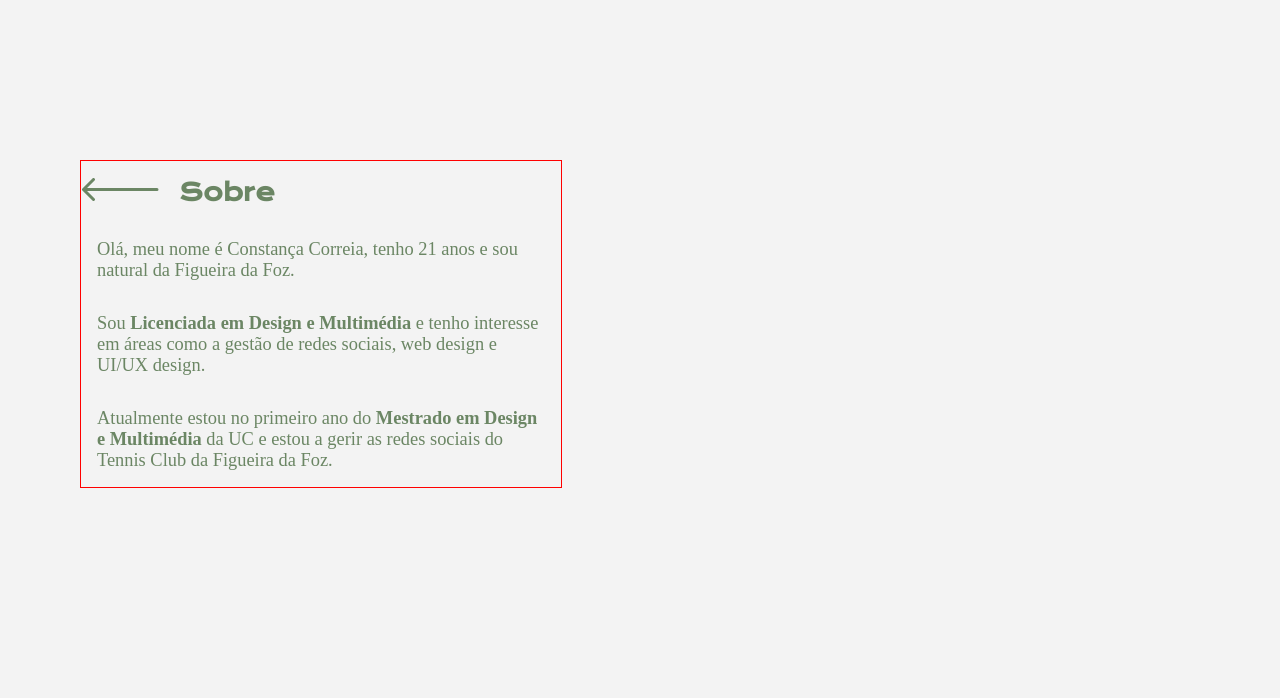
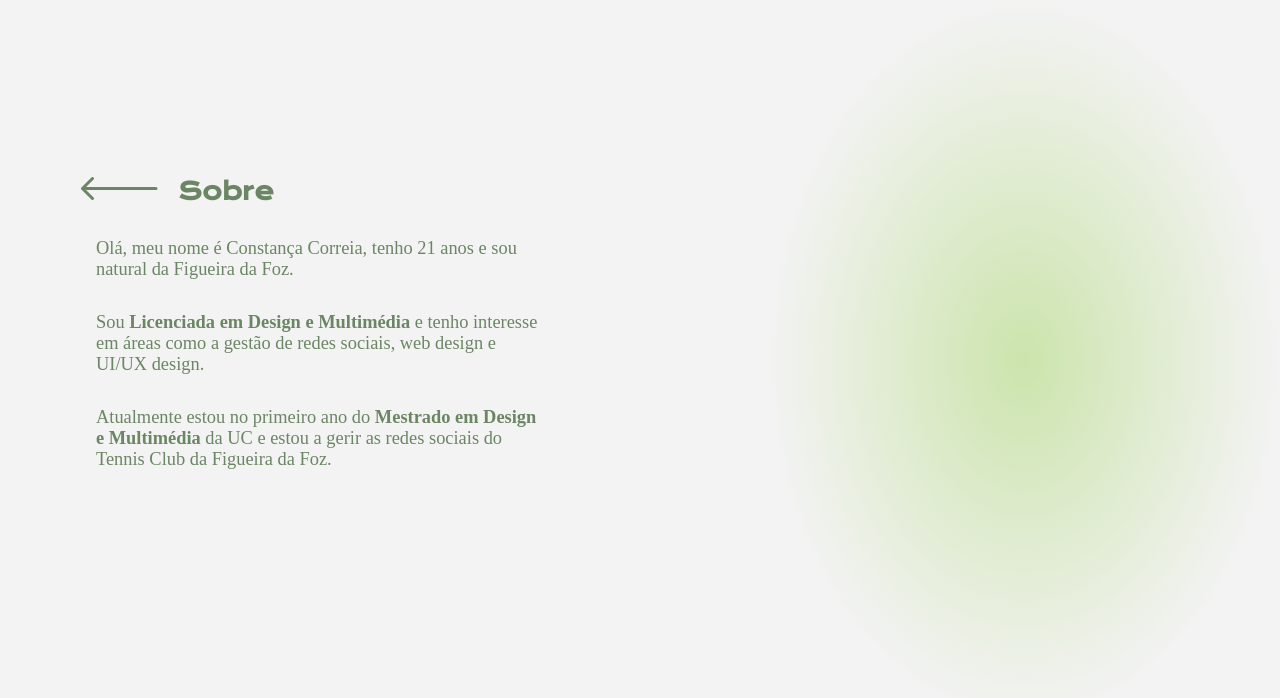
Before and after one commit to constancacc/site_pessoal, a plain HTML site: page [DEV] Código/html/sobre.html in a window 1280 px wide. Drawn offline with nearby package versions, Linux system fonts and the light colour scheme.

Commit message:
[DEV] Gradiente no background

```diff
--- a/[DEV] Código/css/css.css
+++ b/[DEV] Código/css/css.css
@@ -8,8 +8,35 @@ CSS geral para todo o website localiza-se nesta página*/
 
 body{
     position: relative;
-    background-color: #f3f3f3;
+    height: 100vh;
+
+    background-image: radial-gradient(closest-side at 80% 45%, #CCE4AC,#f3f3f3);
+
+
+
+
+   /* background-image: radial-gradient(at 27% 81%, hsla(265, 70%, 34%, 1) 0px, transparent 50%),
+                    radial-gradient(at 3% 10%, hsla(266, 98%, 38%, 1) 0px, transparent 50%),
+                    radial-gradient(at 7% 77%, hsla(248, 100%, 13%, 1) 0px, transparent 50%),
+                    radial-gradient(at 0% 78%, hsla(240, 95%, 64%, 1) 0px, transparent 50%),
+radial-gradient(at 52% 42%, hsla(274, 75%, 50%, 1) 0px, transparent 50%),
+radial-gradient(at 96% 36%, hsla(270, 100%, 51%, 1) 0px, transparent 50%),
+radial-gradient(at 40% 27%, hsla(254, 64%, 43%, 1) 0px, transparent 50%);
+background-size: 200% 200%, 150% 150%, 225% 225%, 200% 200%, 150% 150%, 225% 225%, 200% 200%;
+animation: animatedBackground 15s ease infinite;
 }
+
+@keyframes animatedBackground {
+    0%, 100% {
+      background-position: 0% 50%, 100% 50%, 50% 100%;
+      background-size: 200% 200%, 150% 150%, 225% 225%;
+    }
+    33% {
+      background-position: 50% 100%, 0% 50%, 100% 50%;
+      background-size: 225% 225%, 200
+
+      }*/
+    }
 
 /*Containers*/
 nav, div{
@@ -19,8 +46,6 @@ nav, div{
     position: relative;
     top: 20vmin;
     left: 10vmin;
-
-    border: 1px solid red;
 
 }
 
@@ -76,4 +101,5 @@ svg:hover{
 
     position: absolute;
     display:flex;
+
   }
```
Also changed, not shown: [DEV] Código/index.html (+2 -2 lines).
